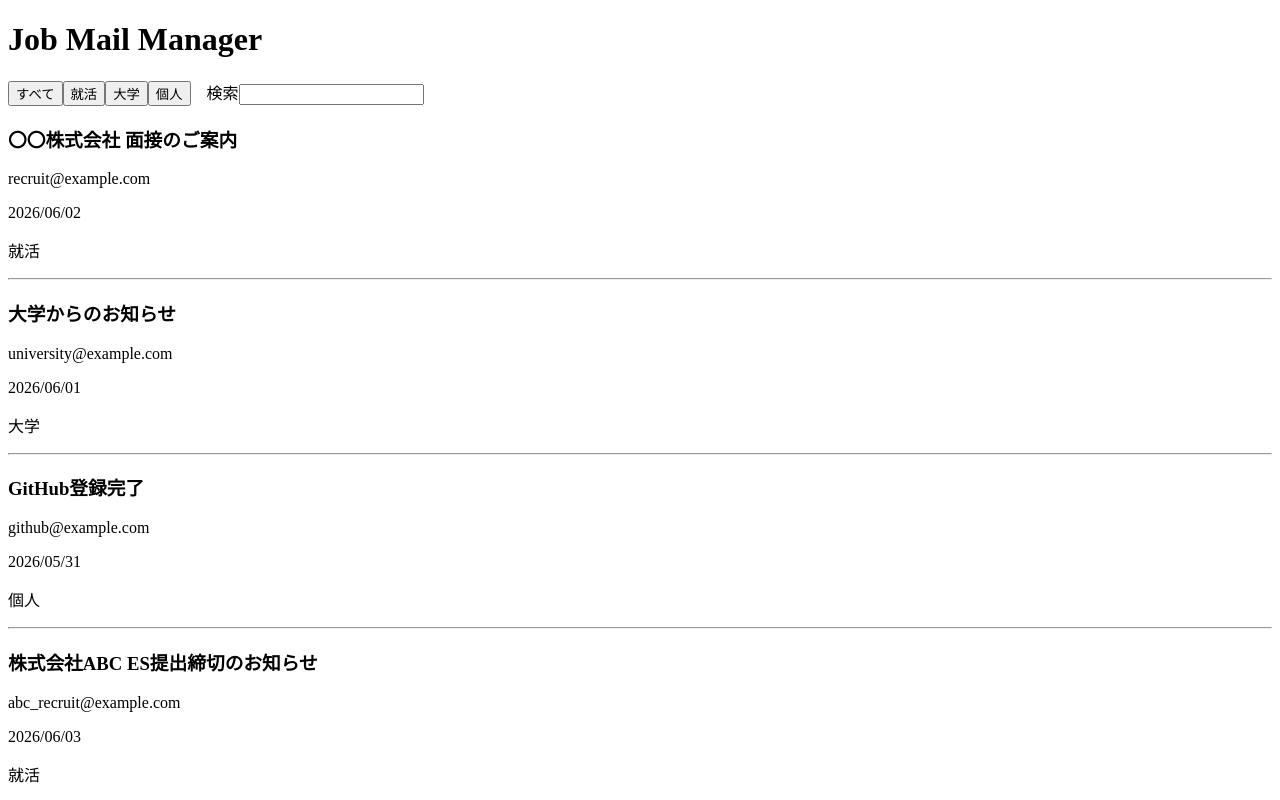
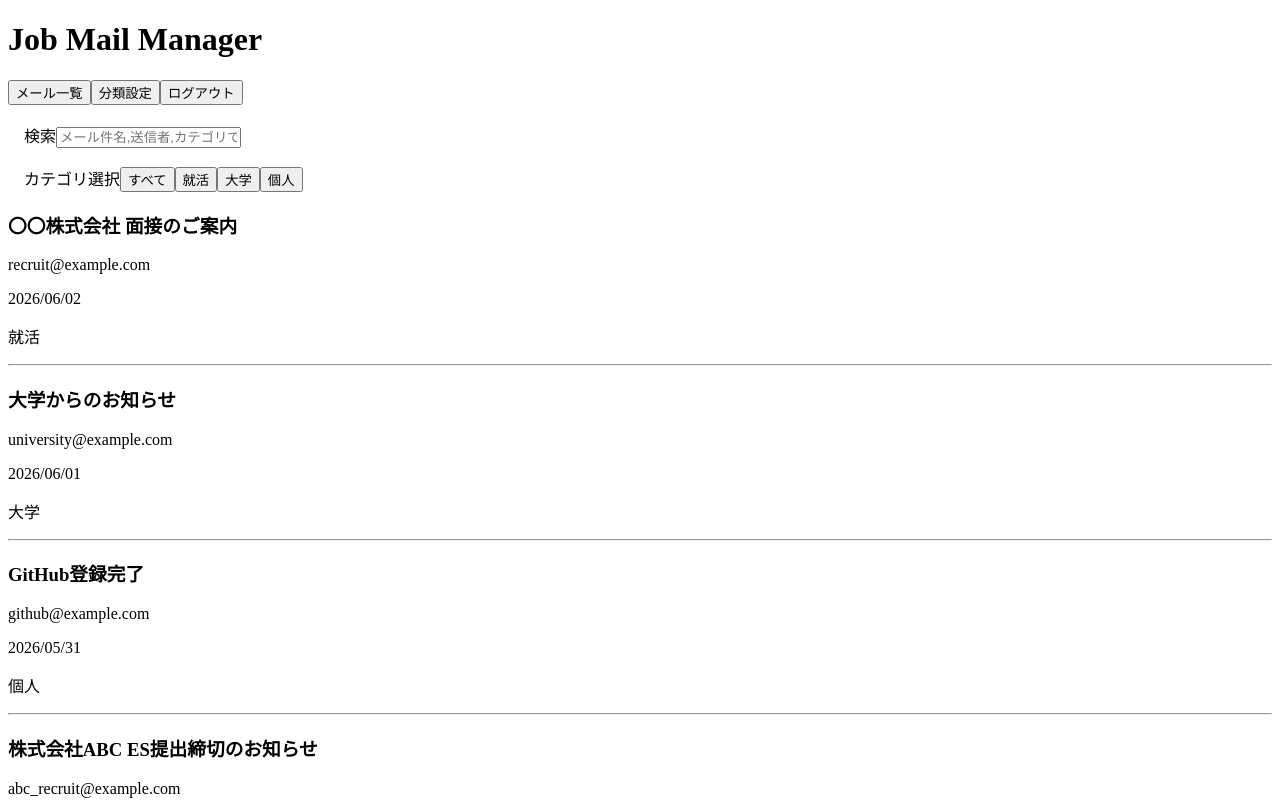
Before and after one commit to c0a2405812/job-mail-manager, a Next.js app in the folder frontend/: page / in a window 1280 px wide. Shown: the top 800 px of the page. Built offline with nearby package versions, Linux system fonts and the light colour scheme.

Commit message:
Page layout revision-1

```diff
--- a/frontend/app/page.tsx
+++ b/frontend/app/page.tsx
@@ -124,10 +124,38 @@ export default function Home() {
     <html>
       <body>
 
-        {/* カテゴリー分類ボタン */}
+        {/*ヘッダー */}
+        <header>
+          <h1>Job Mail Manager</h1>
+          <nav>
+            <button>
+              メール一覧
+            </button>
+            <button>
+              分類設定
+            </button>
+            <button>
+              ログアウト
+            </button>
+          </nav>
+        </header>
+
+        {/* メインコンテンツ */}
         <main>
-          <h1>Job Mail Manager</h1>
 
+          { /* 検索欄 */}
+          <br />
+          &emsp;検索<input
+            type="text"
+            placeholder="メール件名,送信者,カテゴリで検索…"
+            value={searchWord}
+            onChange={(e) => setSearchWord(e.target.value)}
+          />
+
+
+          {/* カテゴリー分類ボタン */}
+          <br /><br />
+          &emsp;カテゴリ選択
           <button onClick={() => setSelectedCategory("すべて")}>
             すべて
           </button>
@@ -144,17 +172,7 @@ export default function Home() {
             個人
           </button>
 
-
-         { /* メール検索 */}
-
-          &emsp;検索<input
-            type="text"
-            value={searchWord}
-            onChange={(e) => setSearchWord(e.target.value)}
-          />
-
-
-
+          {/* メール一覧 */}
           {filterMails.map((mail) => (
             <div key={mail.subject}>
               <h3>{mail.subject}</h3>
```
